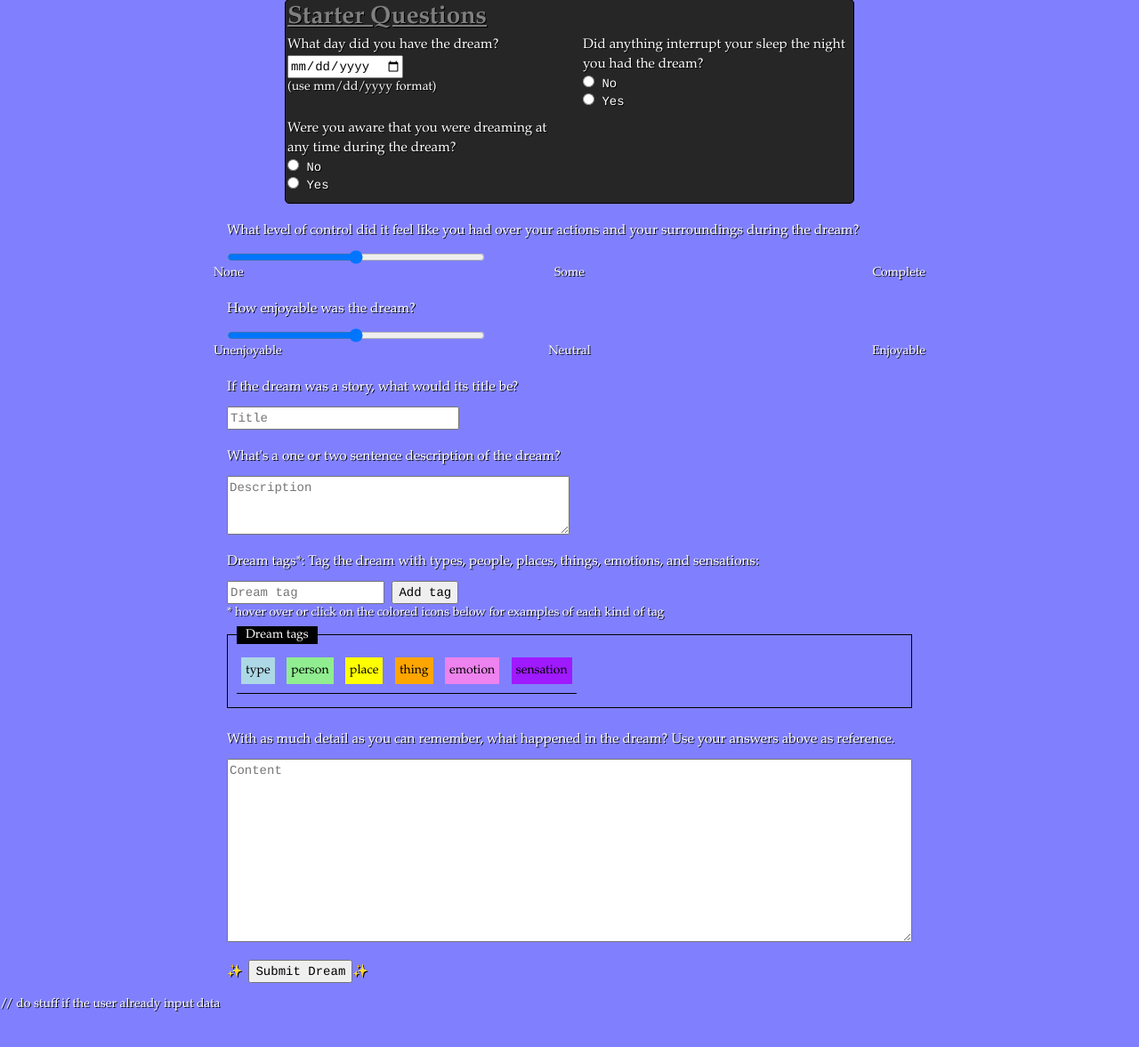
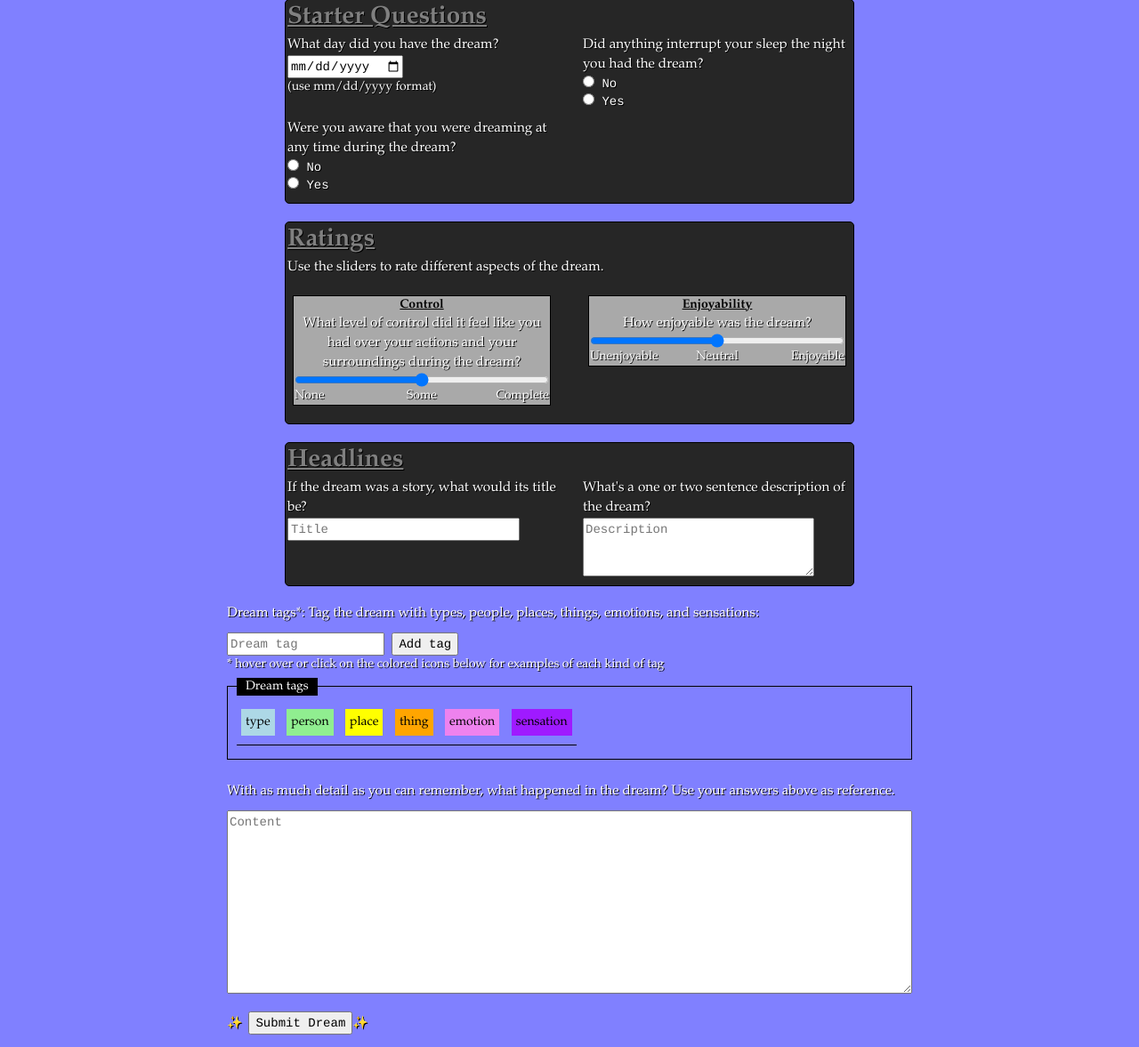
Before and after one commit to ryanwc/DreamNet, a Python web app: template templates/newdream.html in a window 1280 px wide. Shown: the part 205-1382 px from the top of the page at 89% size. Before the commit the page ends 1342 px from the top, so only its background shows below. Run offline with Jinja, Linux system fonts and the light colour scheme; the template is opened without the code that fills it, so the values that code supplies are empty; some libraries are stand-ins or nearby versions.

Commit message:
fix new dream logic bug

```diff
--- a/js/forms.js
+++ b/js/forms.js
@@ -269,7 +269,7 @@ function validateUser(satisfactionAreas) {
     var isCommitted = $("#iscommitted").val();
 
     // does not verify all that should be present are present, but verifies the ones that are
-    var satisfaction_rating_input_divs = $(".satsifactionareaslider");
+    var satisfaction_rating_input_divs = $(".ratingareaslider");
     var thisRating;
     satisfaction_rating_input_divs.each(function() {
 
@@ -985,5 +985,10 @@ function toggleSomethingSpecific() {
 
             addAndRemoveClasses($(this), "displaynone", "");
         });
+
+        $("input:radio[name=dreamsignbool]:checked").prop("checked", false);
+
+        addAndRemoveClasses($("#dreamsignquestion"), "displaynone", "");
+        addAndRemoveClasses($("#realitycheckquestion"), "displaynone", "");
     }
 }
--- a/stylesheets/forms.css
+++ b/stylesheets/forms.css
@@ -95,11 +95,11 @@ option {
 	overflow-y: scroll;
 }
 
-.satisfactionRow {
+.ratingRow {
 	margin: 0 auto;
 }
 
-.satisfactionArea {
+.ratingArea {
 	background-color: darkgrey;
 	border: 1px solid black;
 	padding-left: 1px;
@@ -110,14 +110,14 @@ option {
 	margin-left: auto;
 }
 
-.satisfactionAreaLabel {
+.ratingAreaLabel {
 	text-decoration: underline;
 	color: black;
 	text-shadow: none;
 	font-weight: bold;
 }
 
-.satisfactionAreaLabelDiv {
+.ratingAreaLabelDiv {
 	text-align: center;
 }
 
@@ -218,7 +218,15 @@ legend {
 }
 
 #lucidity {
-	background-color: #8080ff;
+	background-color: #D4AF37;
+}
+
+#ratings {
+	background-color: #262626;
+}
+
+#headlines {
+	background-color: #262626;
 }
 
 @media screen and (max-width: 767px) {
@@ -238,9 +246,14 @@ legend {
 	#starter {
 		width: 290px;
 	}
-
 	#lucidity {
 		with: 290px;
+	}
+	#ratings {
+		width: 290px;
+	}
+	#headlines {
+		width: 290px;
 	}
 }
 
@@ -274,6 +287,12 @@ legend {
 		width: 640px;
 	}
 	#lucidity {
+		width: 640px;
+	}
+	#ratings {
+		width: 640px;
+	}
+	#headlines {
 		width: 640px;
 	}
 }
--- a/templates/newdream.html
+++ b/templates/newdream.html
@@ -113,12 +113,12 @@
 													<select name="lucidreason" id="lucidreason" oninput="resetMessage('lucidreason'); resetMessage('somethingelse');" onChange="toggleSomethingElse(); toggleSomethingSpecific();"><!-- not sure why 'onChange' (see #lucidreason) is working, it should be 'onchange'... -->
 														<option value="-1" {% if dreamDict %}{% if dreamDict['lucid_reason'] %}{% if dreamDict['lucid_reason'] == "-1" %}selected{% endif %}{% endif %}{% endif %}>-Make a selection-</option>
 														<option value="WILD" {% if dreamDict %}{% if dreamDict['lucid_reason'] %}{% if dreamDict['lucid_reason'] == "WILD" %}selected{% endif %}{% endif %}{% endif %}>I kept awareness as I feel asleep</option>
-														<option value="reality check" {% if dreamDict %}{% if dreamDict['lucid_reason'] %}{% if dreamDict['lucid_reason'] == "reality check" %}selected{% endif %}{% endif %}{% endif %}>Something specific in the dream helped me realize I was dreaming</option>
+														<option value="reality check" {% if dreamDict %}{% if dreamDict['lucid_reason'] %}{% if dreamDict['lucid_reason'] == "reality check" %}selected{% endif %}{% endif %}{% endif %}>Something specific in the dream</option>
 														<option value="off" {% if dreamDict %}{% if dreamDict['lucid_reason'] %}{% if dreamDict['lucid_reason'] == "off" %}selected{% endif %}{% endif %}{% endif %}>Not sure; something just seemed "off"</option>
 														<option value="something else" {% if dreamDict %}{% if dreamDict['lucid_reason'] %}{% if dreamDict['lucid_reason'] == "something else" %}selected{% endif %}{% endif %}{% endif %}>Something else (write it below)</option>
 													</select><span id="lucidreasonmessageprefix">{% if messages %}{% if messages['lucid_reason'] %}<br>{% endif %}{% endif %}</span><span id="lucidreasonmessage" {% if messages %}{% if messages['lucid_reason'] %}class="{{messages['lucid_reason']['validity']}}"{% endif %}{% endif %}>{% if messages %}{% if messages['lucid_reason'] %}{{messages['lucid_reason']['message']}}<br><br>{% endif %}{% endif %}</span>
 
-													<textarea id="somethingelse" class="displaynone" rows="3" cols="33" type="text" name="somethingelse" oninput="resetMessage('somethingelse');" placeholder="Reason you became aware you were dreaming">{% if dreamDict %}{% if dreamDict['something_else'] %}{{dreamDict['something_else']}}{% endif %}{% endif %}</textarea><span id="somethingelsemessageprefix">{% if messages %}{% if messages['something_else'] %}<br>{% endif %}{% endif %}</span><span id="somethingelsemessage" {% if messages %}{% if messages['something_else'] %}class="{{messages['something_else']['validity']}}"{% endif %}{% endif %}>{% if messages %}{% if messages['something_else'] %}{{messages['something_else']['message']}}{% endif %}{% endif %}</span>
+													<textarea id="somethingelse" class="displaynone" rows="3" cols="30" type="text" name="somethingelse" oninput="resetMessage('somethingelse');" placeholder="Reason you became aware you were dreaming">{% if dreamDict %}{% if dreamDict['something_else'] %}{{dreamDict['something_else']}}{% endif %}{% endif %}</textarea><span id="somethingelsemessageprefix">{% if messages %}{% if messages['something_else'] %}<br>{% endif %}{% endif %}</span><span id="somethingelsemessage" {% if messages %}{% if messages['something_else'] %}class="{{messages['something_else']['validity']}}"{% endif %}{% endif %}>{% if messages %}{% if messages['something_else'] %}{{messages['something_else']['message']}}{% endif %}{% endif %}</span>
 												</div>
 											</div>
 
@@ -197,12 +197,12 @@
 												</div>
 											</div>
 
-											<div id="realitycheckdescription" class="col-xs-12 col-sm-6 question displaynone">
+											<div id="realitycheckdescription" class="col-xs-12 col-sm-6 somethingspecificquestion question displaynone">
 												<div class="prompt">
 													<span>You can use the space below to provide more description about the thing that helped you become aware you were dreaming.</span>
 												</div>
 												<div class="input">
-													<textarea id="realitycheckdescription" rows="3" cols="33" type="text" name="realitycheckdescription" oninput="resetMessage('realitycheckdescription');" placeholder="More description of the thing that helped you become aware you were dreaming">{% if dreamDict %}{% if dreamDict['reality_check_description'] %}{{dreamDict['reality_check_description']}}{% endif %}{% endif %}</textarea><span id="realitycheckdescriptionmessageprefix">{% if messages %}{% if messages['reality_check_descriptiojn'] %}<br>{% endif %}{% endif %}</span><span id="realitycheckdescriptionmessage" {% if messages %}{% if messages['reality_check_description'] %}class="{{messages['reality_check_description']['validity']}}"{% endif %}{% endif %}>{% if messages %}{% if messages['reality_check_description'] %}{{messages['reality_check_description']['message']}}{% endif %}{% endif %}</span>
+													<textarea id="realitycheckdescription" rows="3" cols="30" type="text" name="realitycheckdescription" oninput="resetMessage('realitycheckdescription');" placeholder="More description of the thing that helped you become aware you were dreaming">{% if dreamDict %}{% if dreamDict['reality_check_description'] %}{{dreamDict['reality_check_description']}}{% endif %}{% endif %}</textarea><span id="realitycheckdescriptionmessageprefix">{% if messages %}{% if messages['reality_check_descriptiojn'] %}<br>{% endif %}{% endif %}</span><span id="realitycheckdescriptionmessage" {% if messages %}{% if messages['reality_check_description'] %}class="{{messages['reality_check_description']['validity']}}"{% endif %}{% endif %}>{% if messages %}{% if messages['reality_check_description'] %}{{messages['reality_check_description']['message']}}{% endif %}{% endif %}</span>
 												</div>
 											</div>
 
@@ -232,12 +232,34 @@
 							</div>
 						</div>
 
+						<div class="row multisection">
+							<div class="col-xs-12 col-onlymid-6">
+
+								<div class="row section" id="ratings">
+									<div class="col-xs-12 nopadding">
+
+										<span class="sectionheader newdreamsectionheader">Ratings</span>
+
 										<div class="row">
-							<div class="col-xs-12 prompt">
-								<p>What level of control did it feel like you had over your actions and your surroundings during the dream?</p>
+											<div class="col-xs-12 question">
+												<div class="prompt">
+													<p>Use the sliders to rate different aspects of the dream.</p>
 												</div>
-							<div class="col-xs-12 input sliderbox">
-								<input id="control" class="slider" type="range" name="control" min="0" max="10" oninput="resetMessage('control');" {% if dreamDict %}value="dreamDict['control']"{% endif %}>
+											</div>
+										</div>
+
+										<div class="row">
+
+											<div class="col-xs-12 col-sm-6 question">
+												<div class="ratingArea">
+													<div class="ratingAreaLabelDiv">
+														<span class="ratingAreaLabel">Control</span>
+														<div class="prompt">
+															<span>What level of control did it feel like you had over your actions and your surroundings during the dream?</span>
+														</div>
+													</div>
+													<div class="input sliderbox">
+														<input id="control" class="slider ratingslider" type="range" name="control" min="0" max="10" oninput="resetMessage('control');" {% if dreamDict %}value="dreamDict['control']"{% endif %}>
 														<br>
 														<span class="hint leftlabel">None</span>
 														<div class="hint centerandrightlabelbox">
@@ -246,14 +268,18 @@
 														</div><span id="controlmessageprefix">{% if messages %}{% endif %}</span><span id="controlmessage" {% if messages %}class="{{messages['control']['validity']}}"{% endif %}>{% if messages %}{{messages['control']['message']}}{% endif %}</span>
 													</div>
 												</div>
-						<br>
+											</div>
 
-						<div class="row">
-							<div class="col-xs-12 prompt">
-								<p>How enjoyable was the dream?</p>
+											<div class="col-xs-12 col-sm-6 question">
+												<div class="ratingArea">
+													<div class="ratingAreaLabelDiv">
+														<span class="ratingAreaLabel">Enjoyability</span>
+														<div class="prompt">
+															<span>How enjoyable was the dream?</span>
 														</div>
-							<div class="col-xs-12 sliderbox input">
-								<input id="enjoyability" class="slider" type="range" name="enjoyability" min="0" max="10" oninput="resetMessage('enjoyability');" {% if dreamDict %}value="dreamDict['enjoyability']"{% endif %}>
+													</div>
+													<div class="sliderbox input">
+														<input id="enjoyability" class="slider ratingslider" type="range" name="enjoyability" min="0" max="10" oninput="resetMessage('enjoyability');" {% if dreamDict %}value="dreamDict['enjoyability']"{% endif %}>
 														<br>
 														<span class="hint leftlabel">Unenjoyable</span>
 														<div class="hint centerandrightlabelbox">
@@ -262,27 +288,51 @@
 														</div><span id="enjoyabilitymessageprefix">{% if messages %}{% endif %}</span><span id="enjoyabilitymessage" {% if messages %}class="{{messages['enjoyability']['validity']}}"{% endif %}>{% if messages %}{{messages['enjoyability']['message']}}{% endif %}</span>
 													</div>
 												</div>
-						<br>
+											</div>
+
+										</div>
+
+									</div>
+								</div>
+
+							</div>
+						</div>
+
+						<div class="row multisection">
+							<div class="col-xs-12 col-onlymid-6">
+
+								<div class="row section" id="headlines">
+									<div class="col-xs-12 nopadding">
+
+										<span class="sectionheader newdreamsectionheader">Headlines</span>
 
 										<div class="row">
-							<div class="col-xs-12 prompt">
-								<p>If the dream was a story, what would its title be?</p>
+
+											<div class="col-xs-12 col-sm-6 question">
+												<div class="prompt">
+													<span>If the dream was a story, what would its title be?</span>
 												</div>
-							<div class="col-xs-12 input">
+												<div class="input">
 													<input id="title" type="text" name="title" size="30" autocomplete="off" placeholder="Title" oninput="resetMessage('title');" {% if dreamDict %}value="{{dreamDict['title']}}"{% endif %}><span id="titlemessageprefix">{% if messages %}<br>{% endif %}</span><span id="titlemessage" {% if messages %}class="{{messages['title']['validity']}}"{% endif %}>{% if messages %}{{messages['title']['message']}}{% endif %}</span>
 												</div>
 											</div>
-						<br>
 
-						<div class="row">
-							<div class="col-xs-12 prompt">
-								<p>What's a one or two sentence description of the dream?</p>
+											<div class="col-xs-12 col-sm-6 question">
+												<div class="prompt">
+													<span>What's a one or two sentence description of the dream?</span>
 												</div>
-							<div class="col-xs-12 input">
+												<div class="input">
 													<textarea id="description" name="description" autocomplete="off" rows="3" cols="40" placeholder="Description" oninput="resetMessage('description');">{% if dreamDict %}{{dreamDict['description']}}{% endif %}</textarea><span id="descriptionmessageprefix">{% if messages %}<br>{% endif %}</span><span id="descriptionmessage" {% if messages %}class="{{messages['description']['validity']}}"{% endif %}>{% if messages %}{{messages['description']['message']}}{% endif %}</span>
 												</div>
 											</div>
-						<br>
+
+										</div>
+
+									</div>
+								</div>
+
+							</div>
+						</div>
 
 						<div class="row">
 							<div class="col-xs-12 prompt">
@@ -368,7 +418,7 @@
 	<script>
 		readyTags({{tagNameToGroup|safe}}, {{tagGroupToNames|safe}});
 	</script>
-	// do stuff if the user already input data
+	<!-- do stuff if the user already input data -->
     {% if dreamDict %}
 		{% for dreamtagname in dreamDict['dream_tags'] %}
 		<script>
```
Also changed, not shown: app.py (+3 -12 lines), templates/register.html (+5 -5 lines). Lines whose indentation alone changed are shown as unchanged.
